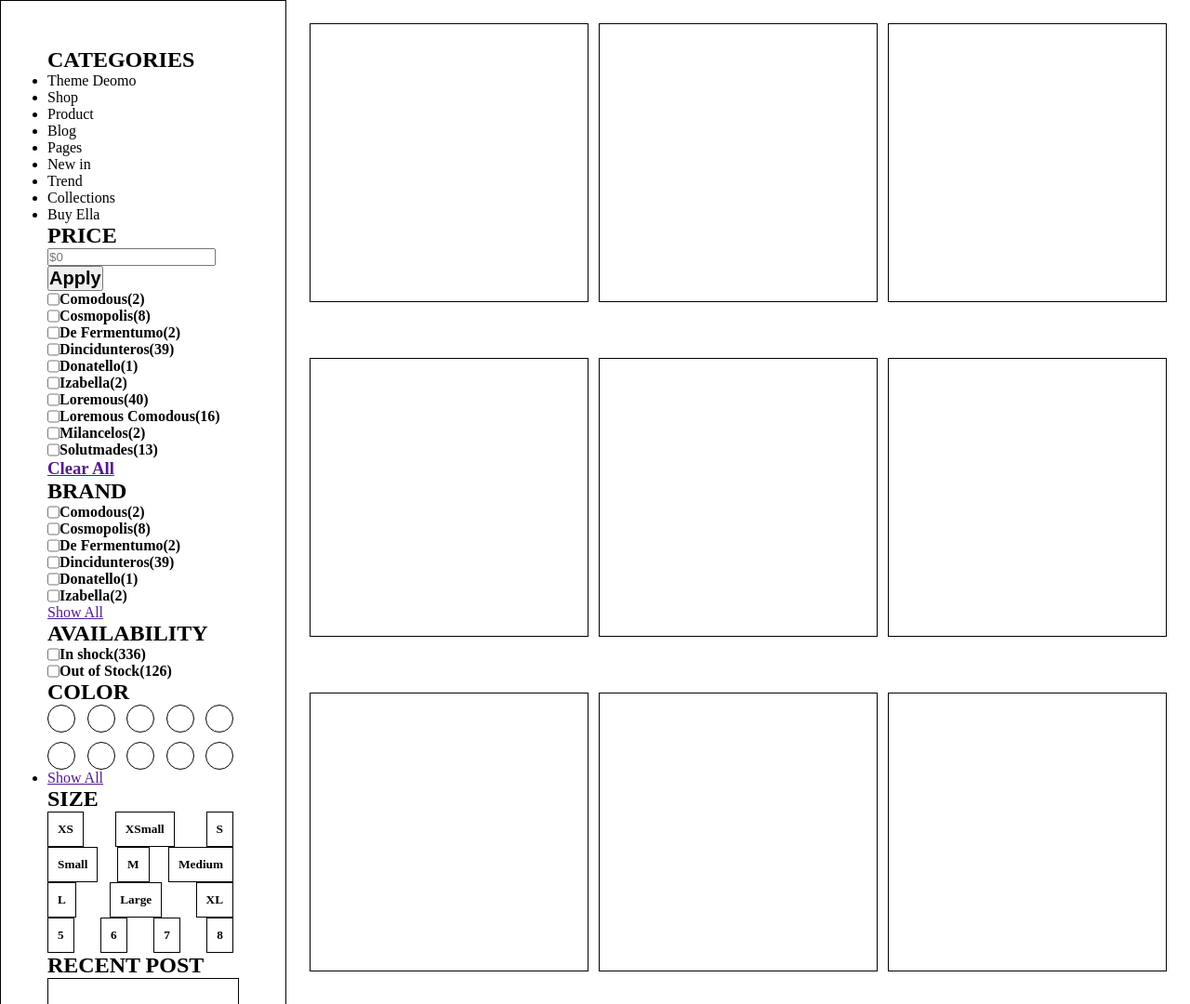
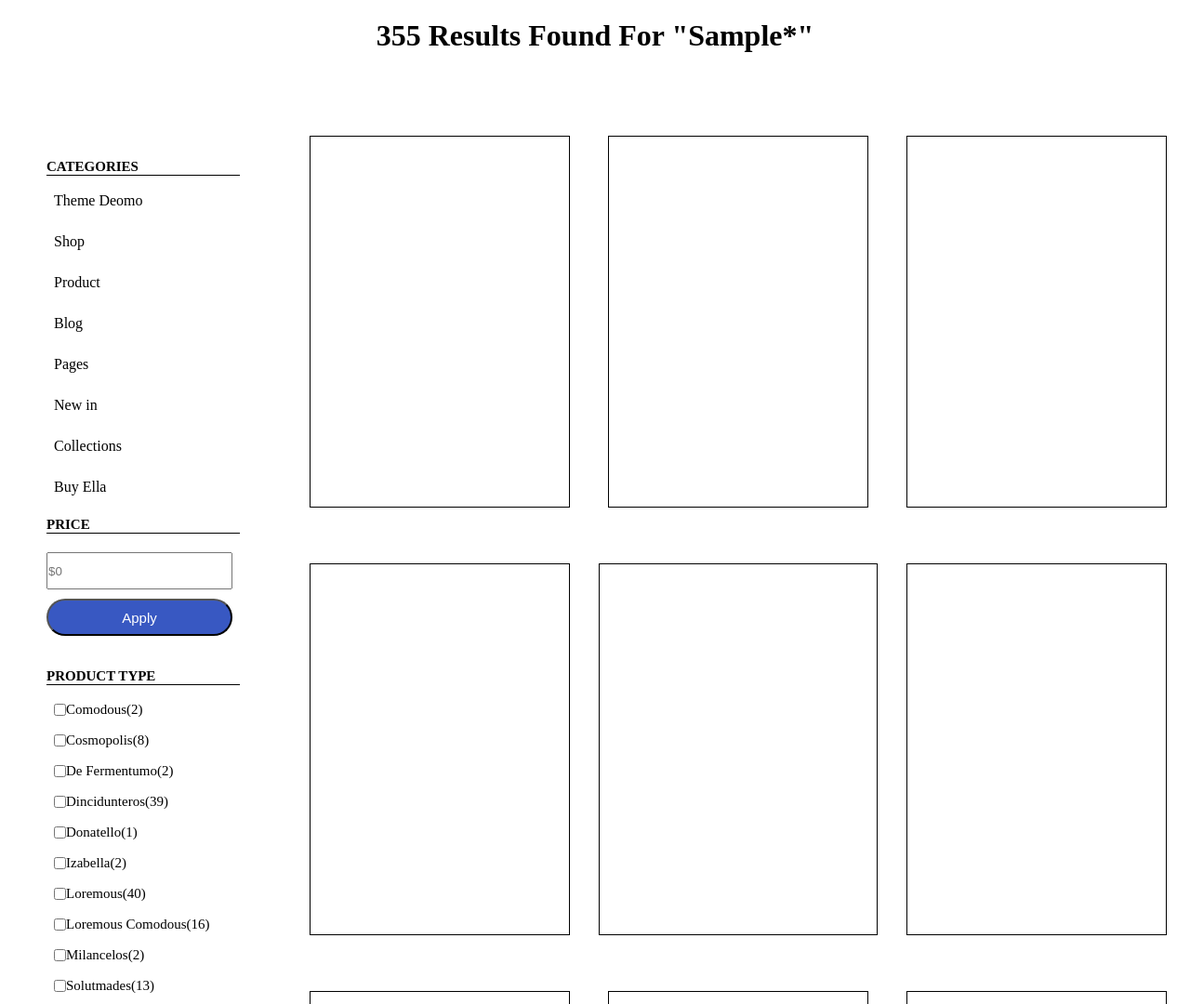
Before and after one commit to slliks4/Ecommerce_frontend, a plain HTML site: page templates/search.html in a window 1280 px wide. Shown: the top 1080 px of the page at 93% size. Drawn offline with Linux system fonts and the light colour scheme.

Commit message:
bliss_commit5

```diff
--- a/static/css/search.css
+++ b/static/css/search.css
@@ -3,27 +3,114 @@
     padding: 0;
     margin: 0;
 }
+.text{
+    text-align-last: center;
+    margin-top: 20px;
+}
 .search_page{
     display: flex;
+    padding: 5% 0px;
 }
 .search_page .left{
     width: 25%;
-    border: 1px solid;
     padding: 50px;
+}
+.search_page .categories ul li{
+    padding: 8px;
+    list-style: none;
+    margin-top: 10px;
+}
+.search_page .categories ul li a{
+    color: #000;
+    text-decoration: none;
+}
+.search_page .categories h1{
+    border-bottom: 1px solid #000;
+    font-size: 15px;
+    font-weight: 600;
+}
+.search_page .price{
+    margin-top: 15px;
+}
+.search_page .price h1{
+    border-bottom: 1px solid #000;
+    font-size: 15px;
+    font-weight: 600;
+}
+
+.search_page .price input{
+    width: 200px;
+    height: 40px;
+    margin-top: 20px;
+}
+.search_page .price button{
+    width: 200px;
+    margin-top: 10px;
+    height: 40px;
+    border-radius: 20px;
+    background-color: rgba(9, 49, 180, 0.808);
+}
+.search_page .price button a{
+    color: white;
+    font-size: 15px;
+    text-decoration: none;
+}
+.search_page .product_type{
+    margin-top: 35px;
+}
+.search_page .product_type h1{
+    border-bottom: 1px solid #000;
+    font-size: 15px;
+    font-weight: 600;
 }
 .search_page .product_type ul{
     padding: 0px;
+    margin-top: 10px;
 }
 .search_page .product_type ul li{
     list-style-type: none;
     display: flex;
+    padding: 8px;
+    font-size: 15px;
+    font-weight: 50;
 }
-.search_page .brand ul{
-    padding: 0px;
+.search_page .product_type ul li h4{
+    font-size: 15px;
+    font-weight: 100;
+}
+.search_page .brand{
+    margin-top: 15px;
+}
+.search_page .brand h1{
+    border-bottom: 1px solid #000;
+    font-size: 15px;
+    font-weight: 600;
+}
+.search_page .brand ul h4{
+    font-size: 15px;
+    font-weight: 100;
 }
 .search_page .brand ul li{
-    list-style-type: none;
     display: flex;
+    padding: 3px;
+    list-style: none;
+    margin-top: 10px;
+}
+.search_page .brand h5{
+    margin-top: 10px;
+    font-size: 15px;
+}
+.search_page .brand h5 a{
+    text-decoration: none;
+    color: #000;
+}
+.search_page .availability{
+    margin-top: 15px;
+}
+.search_page .availability h1{
+    border-bottom: 1px solid #000;
+    font-size: 15px;
+    font-weight: 600;
 }
 .search_page .availability ul{
     padding: 0;
@@ -31,11 +118,25 @@
 .search_page .availability ul li{
     list-style-type: none;
     display: flex;
+    margin-top: 10px;
+}
+.search_page .availability ul li h4{
+    font-size: 15px;
+    font-weight: 100;
+}
+.search_page .color{
+    margin-top: 15px;
+}
+.search_page .color h1{
+    border-bottom: 1px solid #000;
+    font-size: 15px;
+    font-weight: 600;
 }
 .search_page .color .firstflex{
     display: flex;
     justify-content: space-between;
     width: 200px;
+    margin-top: 10px;
 }
 .search_page .color .firstflex div:nth-child(1){
     border: 1px solid black;
@@ -98,6 +199,18 @@
 .search_page .color ul{
     padding: 0;
 }
+.search_page .color h5 a{
+    color: #000;
+    text-decoration: none;
+}
+.search_page .size{
+    margin-top: 20px;
+}
+.search_page .size h1{
+    border-bottom: 1px solid #000;
+    font-size: 15px;
+    font-weight: 600;
+}
 .search_page .size h5{
     border: 1px solid;
     padding: 10px;
@@ -106,10 +219,29 @@
     display: flex;
     justify-content: space-between;
     width: 200px;
+    margin-top: 10px;
 }
-.search_page .recent_post div{
-    border: 1px solid;
-    height: 800px;
+.search_page .recent_post{
+    margin-top: 15px;
+}
+.search_page .recent_post h1{
+    border-bottom: 1px solid #000;
+    font-size: 15px;
+    font-weight: 600;
+}
+.search_page .recent_post .image img{
+    height: 600px;
+    width: 200px;
+    margin-top: 20px;
+}
+.search_page .recent_post h2{
+    border-bottom: 1px solid #000;
+    font-size: 15px;
+    font-weight: 600;
+    margin-top: 15px;
+}
+.search_page .recent_post p{
+    font-size: 15px;
 }
 .search_page .right{
     width: 80%;
@@ -121,18 +253,18 @@
 }
 .search_page .right .firstflex div:nth-child(1){
     border: 1px solid black;
-    width: 300px;
-    height: 300px;
+    width: 280px;
+    height: 400px;
 }
 .search_page .right .firstflex div:nth-child(2){
     border: 1px solid black;
-    width: 300px;
-    height: 300px;
+    width: 280px;
+    height: 400px;
 }
 .search_page .right .firstflex div:nth-child(3){
     border: 1px solid black;
-    width: 300px;
-    height: 300px;
+    width: 280px;
+    height: 400px;
 }
 .search_page .right .secondflex{
     display: flex;
@@ -141,18 +273,18 @@
 }
 .search_page .right .secondflex div:nth-child(1){
     border: 1px solid black;
-    width: 300px;
-    height: 300px;
+    width: 280px;
+    height: 400px;
 }
 .search_page .right .secondflex div:nth-child(2){
     border: 1px solid black;
     width: 300px;
-    height: 300px;
+    height: 400px;
 }
 .search_page .right .secondflex div:nth-child(3){
     border: 1px solid black;
-    width: 300px;
-    height: 300px;
+    width: 280px;
+    height: 400px;
 }
 .search_page .right .thirdflex{
     display: flex;
@@ -161,18 +293,18 @@
 }
 .search_page .right .thirdflex div:nth-child(1){
     border: 1px solid black;
-    width: 300px;
-    height: 300px;
+    width: 280px;
+    height: 400px;
 }
 .search_page .right .thirdflex div:nth-child(2){
     border: 1px solid black;
-    width: 300px;
-    height: 300px;
+    width: 280px;
+    height: 400px;
 }
 .search_page .right .thirdflex div:nth-child(3){
     border: 1px solid black;
-    width: 300px;
-    height: 300px;
+    width: 280px;
+    height: 400px;
 }
 .search_page .right .forthflex{
     display: flex;
@@ -181,18 +313,18 @@
 }
 .search_page .right .forthflex div:nth-child(1){
     border: 1px solid black;
-    width: 300px;
-    height: 300px;
+    width: 280px;
+    height: 400px;
 }
 .search_page .right .forthflex div:nth-child(2){
     border: 1px solid black;
-    width: 300px;
-    height: 300px;
+    width: 280px;
+    height: 400px;
 }
 .search_page .right .forthflex div:nth-child(3){
     border: 1px solid black;
-    width: 300px;
-    height: 300px;
+    width: 280px;
+    height: 400px;
 }
 .search_page .right .fifthflex{
     display: flex;
@@ -201,16 +333,16 @@
 }
 .search_page .right .fifthflex div:nth-child(1){
     border: 1px solid black;
-    width: 300px;
-    height: 300px;
+    width: 280px;
+    height: 400px;
 }
 .search_page .right .fifthflex div:nth-child(2){
     border: 1px solid black;
-    width: 300px;
-    height: 300px;
+    width: 280px;
+    height: 400px;
 }
 .search_page .right .fifthflex div:nth-child(3){
     border: 1px solid black;
-    width: 300px;
-    height: 300px;
+    width: 280px;
+    height: 400px;
 }
--- a/templates/search.html
+++ b/templates/search.html
@@ -11,20 +11,22 @@
     <header>
 
     </header>
+    <div class="text">
+        <h1>355 Results Found For "Sample*"</h1>
+    </div>
     <section class="search_page">
         <div class="left">
             <div class="categories">
                 <h1>CATEGORIES</h1>
                 <ul>
-                    <li>Theme Deomo</li>
-                    <li>Shop</li>
-                    <li>Product</li>
-                    <li>Blog</li>
-                    <li>Pages</li>
-                    <li>New in</li>
-                    <li>Trend</li>
-                    <li>Collections</li>
-                    <li>Buy Ella</li>
+                    <li><a href=""> Theme Deomo</a></li>
+                    <li><a href=""> Shop</a></li>
+                    <li><a href="">Product</a> </li>
+                    <li><a href="">Blog</a> </li>
+                    <li><a href="">Pages</a> </li>
+                    <li><a href="">New in</a> </li>
+                    <li><a href="">Collections</a> </li>
+                    <li><a href="">Buy Ella</a> </li>
                 </ul>
             </div>
             <div class="price">
@@ -33,10 +35,11 @@
                     <input type="number" placeholder="$0">
                 </div>
                 <button>
-                    <h1>Apply</h1>
+                   <a href="">Apply</a>
                 </button>
                 </div>
             <div class="product_type">
+                <h1>PRODUCT TYPE</h1>
                 <ul>
                     <li>
                         <input type="checkbox">
@@ -80,10 +83,7 @@
                     </li>
                 </ul>
                 <ul>
-                    <h3>
-                        <a href="">Clear All</a>
-                    </h3>
-                </ul>
+
             </div>
             <div class="brand">
                 <h1>BRAND</h1>
@@ -113,9 +113,9 @@
                         <h4>Izabella(2)</h4>
                     </li>
                 </ul>
-                <ul>
-                    <li><a href="">Show All</a></li>
-                </ul>
+                <h5>
+                    <a href="">Show All</a>
+                </h5>
             </div>
             <div class="availability">
                 <h1>AVAILABILITY</h1>
@@ -146,9 +146,10 @@
                     <div></div>
                     <div></div>
                 </div>
-                <ul>
-                    <li><a href="">Show All</a></li>
-                </ul>
+                <h5>
+                    <a href="">Show All</a>
+                </h5>
+
             </div>
             <div class="size">
                 <h1>SIZE</h1>
@@ -178,8 +179,8 @@
                 <h1>
                     RECENT POST
                 </h1>
-                <div>
-                    <img src="" alt="">
+                <div class="image">
+                    <img src="/media/images/pexels-mihai-vlasceanu-1400249.jpg" alt="">
                 </div>
                 <h2>
                     CUSTOM BLOCK
```
Also changed, not shown: 1 other file.
